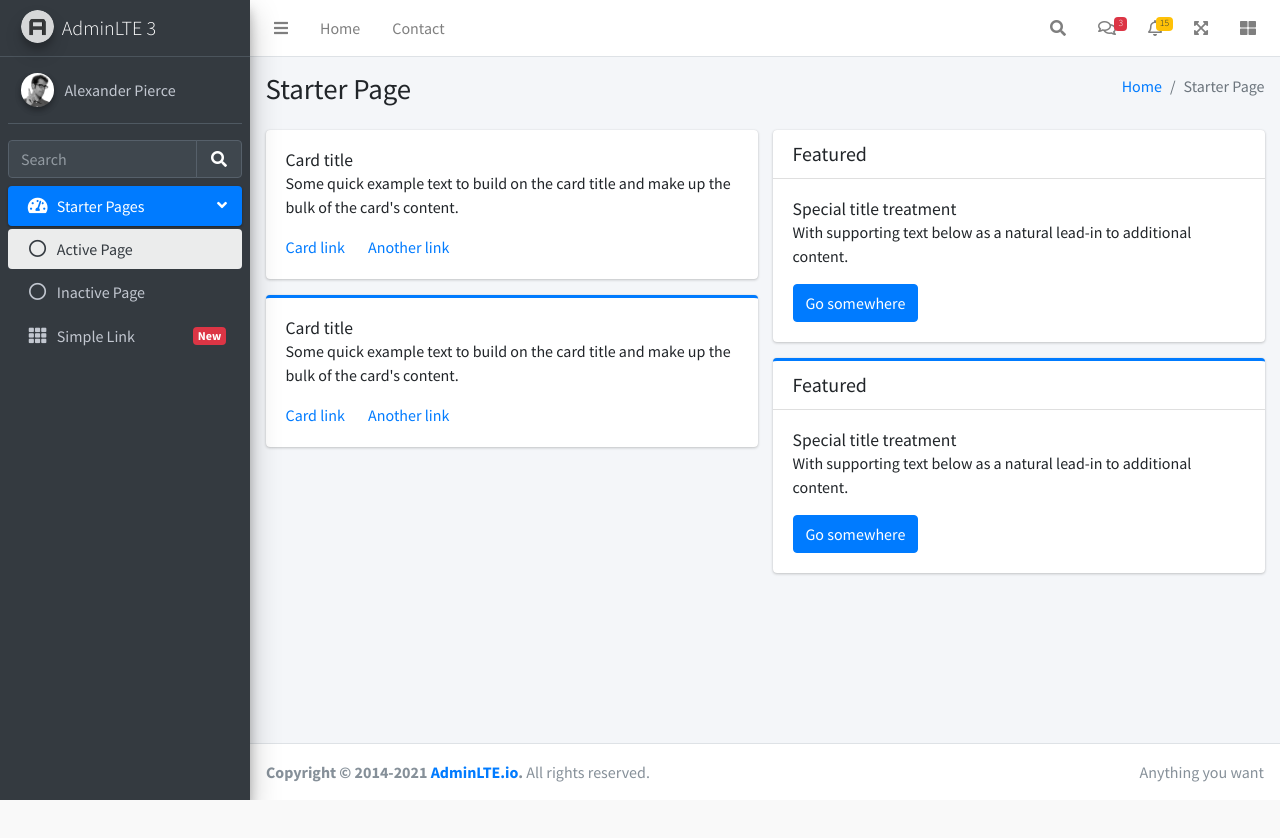
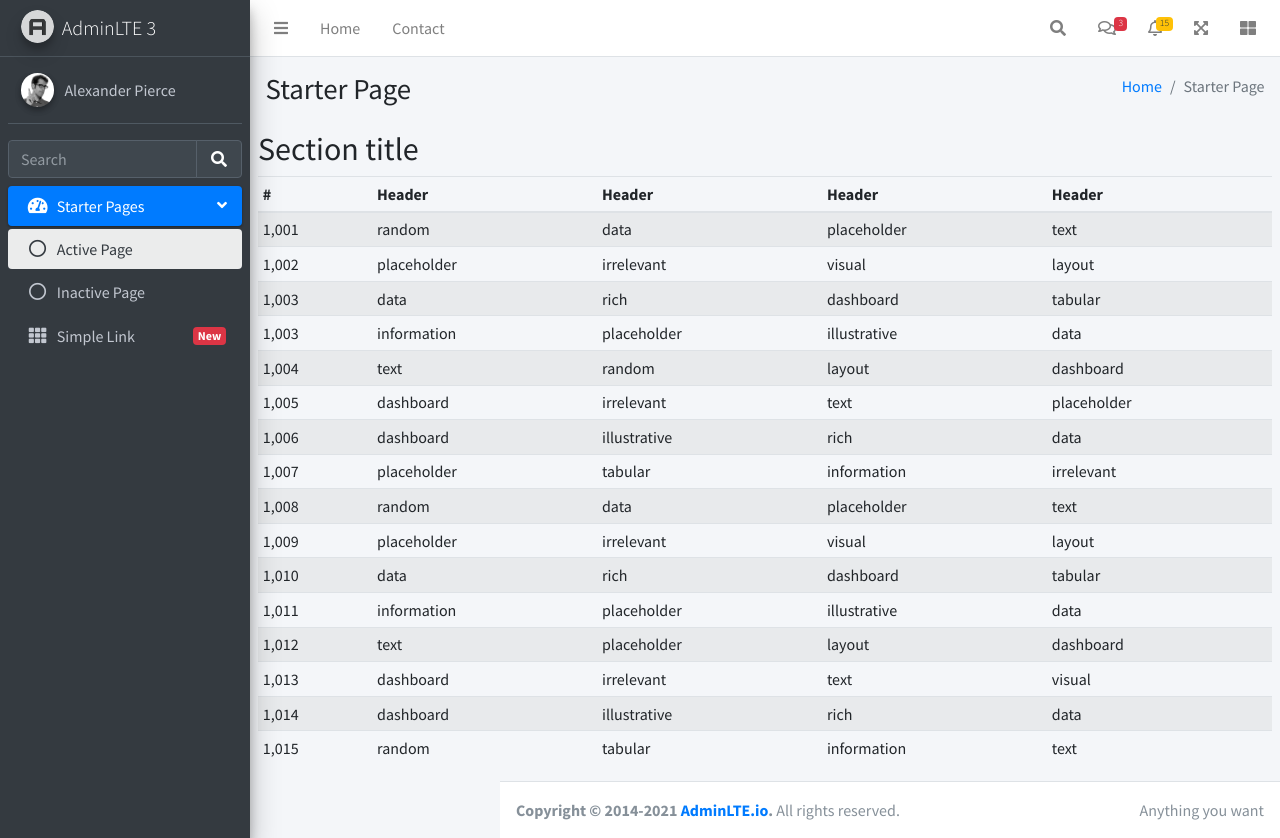
Before and after one commit to harmardir/adminbs, a Django app: page /polls/ in a window 1280 px wide. Before the commit the page ends 800 px from the top, so only its background shows below. Run offline with Django 3.2, Linux system fonts and the light colour scheme; some libraries are stand-ins or nearby versions.

Commit message:
adding table to the starter page

```diff
--- a/mysite/polls/templates/polls/starter.html
+++ b/mysite/polls/templates/polls/starter.html
@@ -259,67 +259,134 @@ scratch. This page gets rid of all links and provides the needed markup only.
 
     <!-- Main content -->
     <div class="content">
-      <div class="container-fluid">
-        <div class="row">
-          <div class="col-lg-6">
-            <div class="card">
-              <div class="card-body">
-                <h5 class="card-title">Card title</h5>
-
-                <p class="card-text">
-                  Some quick example text to build on the card title and make up the bulk of the card's
-                  content.
-                </p>
-
-                <a href="#" class="card-link">Card link</a>
-                <a href="#" class="card-link">Another link</a>
-              </div>
-            </div>
-
-            <div class="card card-primary card-outline">
-              <div class="card-body">
-                <h5 class="card-title">Card title</h5>
-
-                <p class="card-text">
-                  Some quick example text to build on the card title and make up the bulk of the card's
-                  content.
-                </p>
-                <a href="#" class="card-link">Card link</a>
-                <a href="#" class="card-link">Another link</a>
-              </div>
-            </div><!-- /.card -->
-          </div>
-          <!-- /.col-md-6 -->
-          <div class="col-lg-6">
-            <div class="card">
-              <div class="card-header">
-                <h5 class="m-0">Featured</h5>
-              </div>
-              <div class="card-body">
-                <h6 class="card-title">Special title treatment</h6>
-
-                <p class="card-text">With supporting text below as a natural lead-in to additional content.</p>
-                <a href="#" class="btn btn-primary">Go somewhere</a>
-              </div>
-            </div>
-
-            <div class="card card-primary card-outline">
-              <div class="card-header">
-                <h5 class="m-0">Featured</h5>
-              </div>
-              <div class="card-body">
-                <h6 class="card-title">Special title treatment</h6>
-
-                <p class="card-text">With supporting text below as a natural lead-in to additional content.</p>
-                <a href="#" class="btn btn-primary">Go somewhere</a>
-              </div>
-            </div>
-          </div>
-          <!-- /.col-md-6 -->
-        </div>
-        <!-- /.row -->
-      </div><!-- /.container-fluid -->
-    </div>
+      <h2>Section title</h2>
+      <div class="table-responsive">
+        <table class="table table-striped table-sm">
+          <thead>
+            <tr>
+              <th>#</th>
+              <th>Header</th>
+              <th>Header</th>
+              <th>Header</th>
+              <th>Header</th>
+            </tr>
+          </thead>
+          <tbody>
+            <tr>
+              <td>1,001</td>
+              <td>random</td>
+              <td>data</td>
+              <td>placeholder</td>
+              <td>text</td>
+            </tr>
+            <tr>
+              <td>1,002</td>
+              <td>placeholder</td>
+              <td>irrelevant</td>
+              <td>visual</td>
+              <td>layout</td>
+            </tr>
+            <tr>
+              <td>1,003</td>
+              <td>data</td>
+              <td>rich</td>
+              <td>dashboard</td>
+              <td>tabular</td>
+            </tr>
+            <tr>
+              <td>1,003</td>
+              <td>information</td>
+              <td>placeholder</td>
+              <td>illustrative</td>
+              <td>data</td>
+            </tr>
+            <tr>
+              <td>1,004</td>
+              <td>text</td>
+              <td>random</td>
+              <td>layout</td>
+              <td>dashboard</td>
+            </tr>
+            <tr>
+              <td>1,005</td>
+              <td>dashboard</td>
+              <td>irrelevant</td>
+              <td>text</td>
+              <td>placeholder</td>
+            </tr>
+            <tr>
+              <td>1,006</td>
+              <td>dashboard</td>
+              <td>illustrative</td>
+              <td>rich</td>
+              <td>data</td>
+            </tr>
+            <tr>
+              <td>1,007</td>
+              <td>placeholder</td>
+              <td>tabular</td>
+              <td>information</td>
+              <td>irrelevant</td>
+            </tr>
+            <tr>
+              <td>1,008</td>
+              <td>random</td>
+              <td>data</td>
+              <td>placeholder</td>
+              <td>text</td>
+            </tr>
+            <tr>
+              <td>1,009</td>
+              <td>placeholder</td>
+              <td>irrelevant</td>
+              <td>visual</td>
+              <td>layout</td>
+            </tr>
+            <tr>
+              <td>1,010</td>
+              <td>data</td>
+              <td>rich</td>
+              <td>dashboard</td>
+              <td>tabular</td>
+            </tr>
+            <tr>
+              <td>1,011</td>
+              <td>information</td>
+              <td>placeholder</td>
+              <td>illustrative</td>
+              <td>data</td>
+            </tr>
+            <tr>
+              <td>1,012</td>
+              <td>text</td>
+              <td>placeholder</td>
+              <td>layout</td>
+              <td>dashboard</td>
+            </tr>
+            <tr>
+              <td>1,013</td>
+              <td>dashboard</td>
+              <td>irrelevant</td>
+              <td>text</td>
+              <td>visual</td>
+            </tr>
+            <tr>
+              <td>1,014</td>
+              <td>dashboard</td>
+              <td>illustrative</td>
+              <td>rich</td>
+              <td>data</td>
+            </tr>
+            <tr>
+              <td>1,015</td>
+              <td>random</td>
+              <td>tabular</td>
+              <td>information</td>
+              <td>text</td>
+            </tr>
+          </tbody>
+        </table>
+      </div>
     <!-- /.content -->
   </div>
   <!-- /.content-wrapper -->
```
